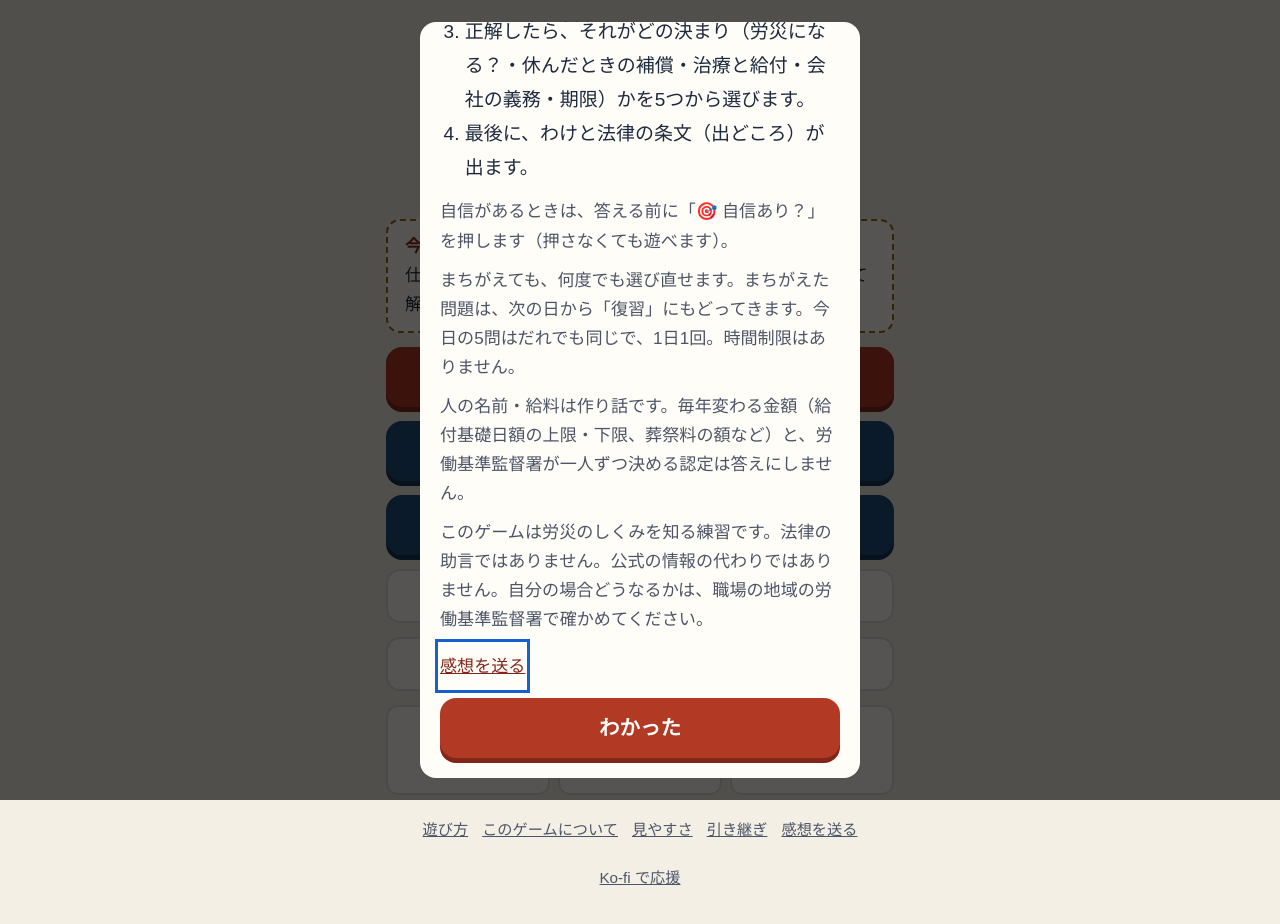
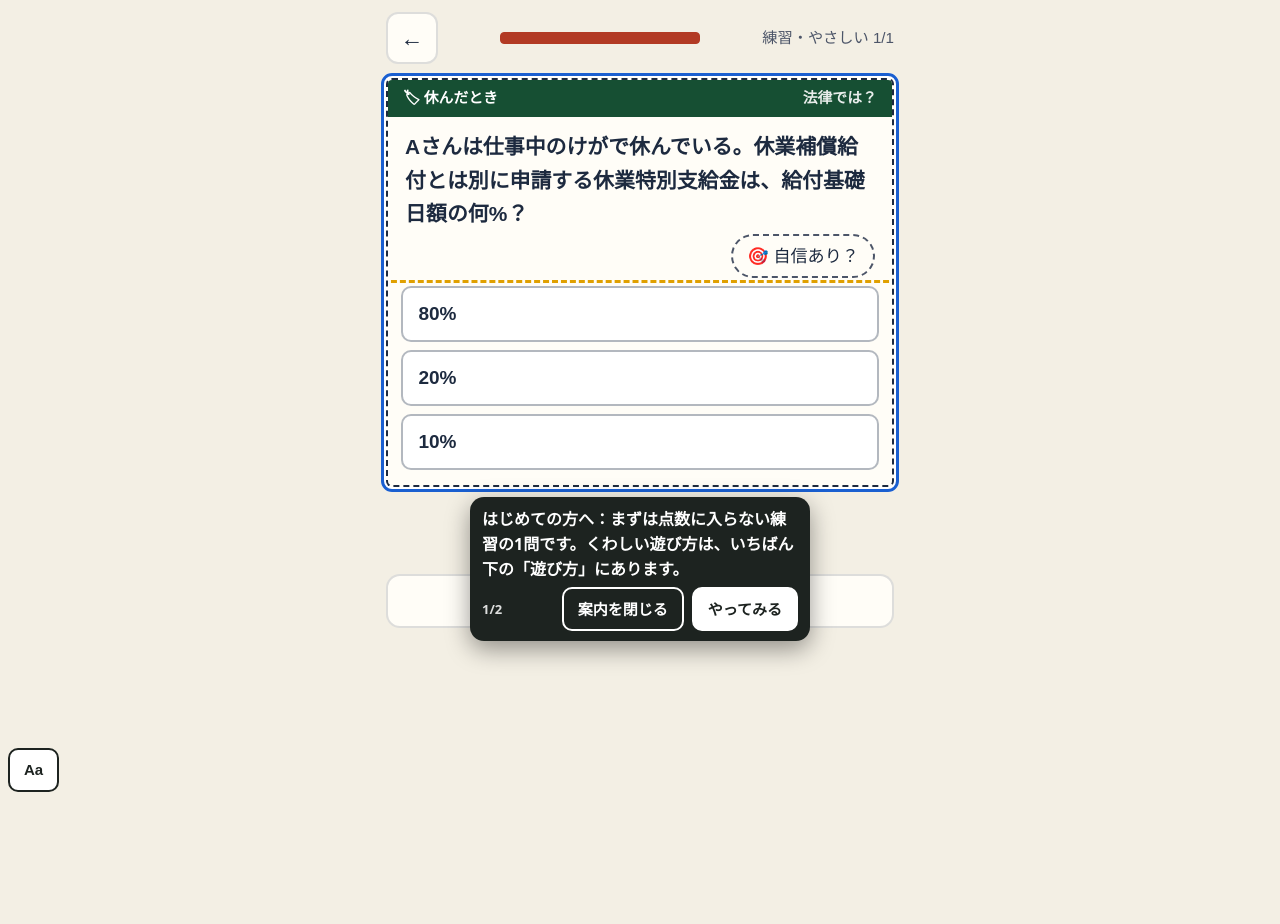
Before and after one commit to satou-aaaaa/rosai-shikumi, a plain HTML site: page index.html in a window 1280 px wide. After the commit the page ends 800 px from the top, so only its background shows below. Drawn offline with Linux system fonts and the light colour scheme; a web font is replaced by a local one.

Commit message:
ひな形の共通部品を写す（shared-workflows 67f7985） (#5)
Co-authored-by: template-sync <41898283+github-actions[bot]@users.noreply.github.com>

```diff
--- a/index.html
+++ b/index.html
@@ -346,7 +346,8 @@ html.a11y-say body{padding-bottom:calc(64px + env(safe-area-inset-bottom,0px))!i
 //      （incidents/2026-11-21-hand-copied-helpers-drift.md）。
 //      あわせて、はじめて遊ぶ人への案内（吹き出し Core.coach）を足した。長い「遊び方」の窓の代わりに、練習の1問を遊びながら
 //      その場で一言ずつ教える（NN/g「Mobile Instructional Overlays」・Andersen ほか CHI 2012「The Impact of Tutorials on Games of Varying Complexity」）。
-//   3: 2026-11-22 吹き出しを出しているあいだ 0.4 秒ごとに場所を測り直す（古い場所に残って押す所を隠すことがあった）。ボタンの字を「案内を閉じる」に
+//   3: 2026-11-22 吹き出しを出しているあいだ 0.4 秒ごとに場所を測り直す（古い場所に残って押す所を隠すことがあった）。ボタンの字を「案内を閉じる」に。
+//      段の wait（その所が出るまで待つ）を足した。全ゲームの「はじめての練習」を sync-template の migrateFirstPlay が足すため
 //   2: 2026-11-22 感想フォームのゲーム名を、渡さなければ題（<title>）から入れる。sync-template が全ゲームを game-core に切り替える（migrateCore）ため
 // 決まり: 外へ通信しない。ゲームの関数の名前（toast・buzz など）は上書きしない（Core.toast などで呼ぶ）。
 (function () {
@@ -432,6 +433,7 @@ html.a11y-say body{padding-bottom:calc(64px + env(safe-area-inset-bottom,0px))!i
   //   sel   …… 吹き出しを付ける所。まだ画面に無いあいだは待つ（ゲームが画面を作り直しても付け直す）
   //   until …… その所が画面に出たら次へ進む（答えた・正解した など）。無ければ sel を押したら次へ
   //   button …… 押すと次へ進むボタンの字（読むだけの吹き出し）
+  //   wait  …… その所が画面に出るまで、この吹き出しは出さずに待つ（答えたあとにだけ「次へ」を指す など）
   //   pos   …… "below"（既定）か "above"。その側に場所が無ければ、ページを少し動かして場所を空ける（読む所を隠さないため）
   // 吹き出しは押す所を隠さない（上か下の空いたほうに出す）。「案内を閉じる」と Esc でいつでもやめられる。
   const coach = (() => {
@@ -466,7 +468,7 @@ html.a11y-say body{padding-bottom:calc(64px + env(safe-area-inset-bottom,0px))!i
       while (steps && i < steps.length && steps[i].until && find(steps[i].until)) i++;
       if (!steps) return;
       if (i >= steps.length) return stop(true);
-      const st = steps[i], el = find(st.sel);
+      const st = steps[i], el = st.wait && !find(st.wait) ? null : find(st.sel);
       if (!el) { box.hidden = true; mark(null); return; }
       box.hidden = false; mark(el);
       const fresh = shown !== i;
@@ -941,7 +943,7 @@ function home() {
   $("go-cal").onclick = () => cal();
   $("go-ach").onclick = achView;
   bindFooter();
-  if (!s.tut) openHow();
+  if (!s.tut) firstPlay();
 }
 function practiceMenu() {
   app.innerHTML = `<header><button class="icon" id="back" aria-label="もどる">←</button><h1>練習<small>今日の記録には入りません（しくみ帳には載ります）</small></h1></header>
@@ -952,6 +954,27 @@ function practiceMenu() {
   document.querySelectorAll(".lv button").forEach((b) => (b.onclick = () => startRun("p", +b.dataset.t)));
   bindFooter(); toTop();
 }
+// first-play:begin（shared-workflows の scripts/sync-template.mjs が足した。直すときはひな形を直す）
+// はじめての人：長い「遊び方」の窓を出さず、点数に入らない練習の1問を遊びながら、吹き出しで一言ずつ教える（game-core の Core.coach）。
+// 「見た」は始めたその場で残す（途中でやめても、次からはふつうに始まる。くわしい遊び方はいつでもいちばん下の「遊び方」から）
+const FIRST_STEPS = [
+  { sel: "#choices", button: "やってみる", text: "はじめての方へ：まずは点数に入らない練習の1問です。くわしい遊び方は、いちばん下の「遊び方」にあります。" },
+  { sel: "#next", wait: ".verdict", text: "できました。わけを読んだら、ここを押して進みます。" },
+];
+function firstPlay() {
+  save((s) => { s.tut = true; });
+  // 練習の入り口を開いて、いちばん上（いちばんやさしい）を押す。無ければ前の形（遊び方の窓）にもどす
+  practiceMenu();
+  const b = document.querySelector(".lv button");
+  if (!window.Core || !Core.coach || !b) { home(); return openHow(); }
+  b.click();
+  // 練習は1問だけにする（数を減らしてから描き直す）
+  save((s) => { const r = s.runs && s.runs.p; if (r && Array.isArray(r.list)) r.list = r.list.slice(0, 1); });
+  play();
+  // 案内を閉じた（Esc も）ら、1問の練習の途中経過を残さずにホームへ（ふだんの練習の「続きから」を出さない）
+  Core.coach.start(FIRST_STEPS, { home, onEnd: (done) => { if (done === false) { save((s) => { const r = s.runs && s.runs.p; if (r && !(r.res || []).length) delete s.runs.p; }); home(); } } });
+}
+// first-play:end
 function startRun(mode, opt) {
   const k = todayKey(); let ng = false;
   save((s) => {
```
Also changed, not shown: qa/run.mjs (+6 -5 lines).
